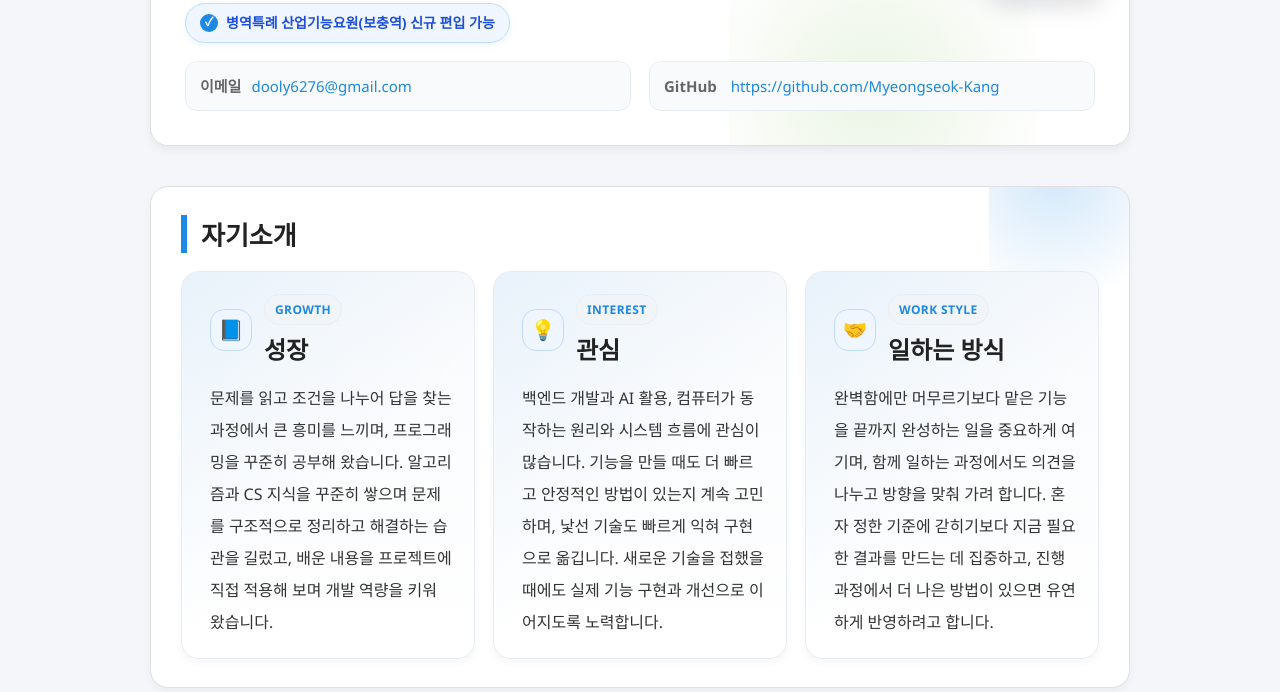
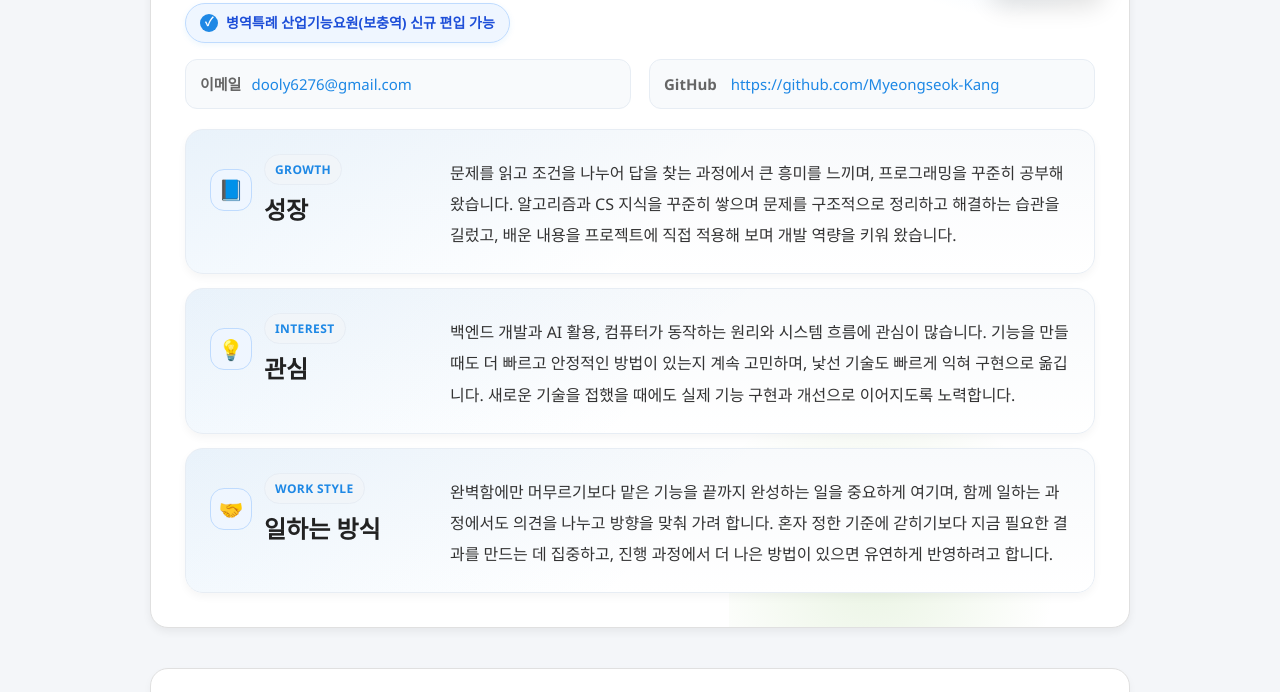
Before and after one commit to Myeongseok-Kang/Myeongseok-Kang.github.io, a plain HTML site: page index.html in a window 1280 px wide. Shown: the part 189-881 px from the top of the page. Drawn offline with Linux system fonts and the light colour scheme.

Commit message:
Update index.html

```diff
--- a/index.html
+++ b/index.html
@@ -258,7 +258,7 @@
       display: grid;
       grid-template-columns: 1fr 1fr;
       gap: 10px 18px;
-      margin-top: 18px;
+      margin-top: 16px;
     }
 
     .meta-item {
@@ -312,44 +312,29 @@
       letter-spacing: -0.1px;
     }
 
-    .intro-section {
-      position: relative;
-      background: var(--card);
-      padding: 28px 30px;
-      margin-top: 40px;
-      border-radius: 18px;
-      border: 1px solid var(--border);
-      box-shadow: var(--shadow-soft);
-      overflow: hidden;
-      transition: background 0.35s ease, border-color 0.35s ease, box-shadow 0.35s ease;
-    }
 
-    .intro-section::before {
-      content: "";
-      position: absolute;
-      top: -80px;
-      right: -80px;
-      width: 220px;
-      height: 220px;
-      background: var(--gradient-1);
-      pointer-events: none;
+    .profile-intro-grid {
+      margin-top: 20px;
     }
 
     .intro-grid {
       position: relative;
       z-index: 1;
       display: grid;
-      grid-template-columns: repeat(3, minmax(0, 1fr));
-      gap: 18px;
-      margin-top: 18px;
+      grid-template-columns: 1fr;
+      gap: 14px;
     }
 
     .intro-card {
       position: relative;
+      display: grid;
+      grid-template-columns: 220px 1fr;
+      align-items: start;
+      gap: 20px;
       background: linear-gradient(180deg, var(--card-2), var(--card));
       border: 1px solid var(--border-soft);
       border-radius: 18px;
-      padding: 22px 20px 20px;
+      padding: 24px 24px 22px;
       box-shadow: var(--shadow-soft);
       transition: transform 0.2s ease, box-shadow 0.25s ease, border-color 0.25s ease, background 0.35s ease;
       overflow: hidden;
@@ -364,20 +349,13 @@
       pointer-events: none;
     }
 
-    .intro-card:hover {
-      transform: translateY(-4px);
-      box-shadow: var(--shadow);
-      border-color: var(--blue-border);
-    }
-
     .intro-card-head {
       position: relative;
       z-index: 1;
       display: flex;
       align-items: center;
       gap: 12px;
-      margin-bottom: 16px;
-      padding-left: 8px;
+      margin-bottom: 0;
     }
 
     .intro-icon {
@@ -425,8 +403,17 @@
       z-index: 1;
       color: var(--text);
       font-size: 16px;
-      line-height: 2;
-      padding-left: 8px;
+      line-height: 1.95;
+      padding-top: 4px;
+    }
+
+
+
+
+    .intro-card:hover {
+      transform: translateY(-4px);
+      box-shadow: var(--shadow);
+      border-color: var(--blue-border);
     }
 
     .stack-section {
@@ -909,6 +896,11 @@
         align-items: stretch;
       }
 
+      .intro-card {
+        grid-template-columns: 1fr;
+        gap: 14px;
+      }
+
       .project-index {
         min-width: 100%;
         justify-content: flex-start;
@@ -995,6 +987,7 @@
         </div>
 
         <div class="profile-meta">
+
           <div class="meta-item">
             <span class="email-label">이메일</span><a href="mailto:dooly6276@gmail.com">dooly6276@gmail.com</a>
           </div>
@@ -1005,17 +998,7 @@
             </a>
           </div>
         </div>
-      </div>
-
-      <div class="profile-qr">
-        <img src="qr.png" alt="QR Code" />
-        <div class="qr-caption">Portfolio QR</div>
-      </div>
-    </div>
-
-    <section class="intro-section" id="sec-intro">
-      <h2>자기소개</h2>
-      <div class="intro-grid">
+        <div class="intro-grid profile-intro-grid">
           <article class="intro-card">
             <div class="intro-card-head">
               <div class="intro-icon">📘</div>
@@ -1025,8 +1008,9 @@
               </div>
             </div>
             <p class="intro-desc">
-            문제를 읽고 조건을 나누어 답을 찾는 과정에서 큰 흥미를 느끼며, 프로그래밍을 꾸준히 공부해 왔습니다. 알고리즘과 CS 지식을 꾸준히 쌓으며 문제를 구조적으로 정리하고 해결하는 습관을 길렀고,
-            배운 내용을 프로젝트에 직접 적용해 보며 개발 역량을 키워 왔습니다.
+              문제를 읽고 조건을 나누어 답을 찾는 과정에서 큰 흥미를 느끼며, 프로그래밍을 꾸준히 공부해 왔습니다. 알고리즘과 CS 지식을 꾸준히 쌓으며 문제를 구조적으로 정리하고 해결하는 습관을
+              길렀고, 배운 내용을
+              프로젝트에 직접 적용해 보며 개발 역량을 키워 왔습니다.
             </p>
           </article>
 
@@ -1040,7 +1024,8 @@
             </div>
             <p class="intro-desc">
               백엔드 개발과 AI 활용, 컴퓨터가 동작하는 원리와 시스템 흐름에 관심이 많습니다. 기능을 만들 때도 더 빠르고 안정적인 방법이 있는지 계속 고민하며, 낯선 기술도 빠르게 익혀 구현으로
-            옮깁니다. 새로운 기술을 접했을 때에도 실제 기능 구현과 개선으로 이어지도록 노력합니다.
+              옮깁니다. 새로운
+              기술을 접했을 때에도 실제 기능 구현과 개선으로 이어지도록 노력합니다.
             </p>
           </article>
 
@@ -1053,12 +1038,20 @@
               </div>
             </div>
             <p class="intro-desc">
-            완벽함에만 머무르기보다 맡은 기능을 끝까지 완성하는 일을 중요하게 여기며, 함께 일하는 과정에서도 의견을 나누고 방향을 맞춰 가려 합니다. 혼자 정한 기준에 갇히기보다 지금 필요한 결과를 만드는
-            데 집중하고, 진행 과정에서 더 나은 방법이 있으면 유연하게 반영하려고 합니다.
+              완벽함에만 머무르기보다 맡은 기능을 끝까지 완성하는 일을 중요하게 여기며, 함께 일하는 과정에서도 의견을 나누고 방향을 맞춰 가려 합니다. 혼자 정한 기준에 갇히기보다 지금 필요한 결과를
+              만드는 데
+              집중하고, 진행 과정에서 더 나은 방법이 있으면 유연하게 반영하려고 합니다.
             </p>
           </article>
         </div>
-    </section>
+      </div>
+
+      <div class="profile-qr">
+        <img src="qr.png" alt="QR Code" />
+        <div class="qr-caption">Portfolio QR</div>
+      </div>
+    </div>
+
 
     <div class="stack-section" id="sec-stack">
       <h2>기술 스택</h2>
```
Lines whose indentation alone changed are shown as unchanged.
